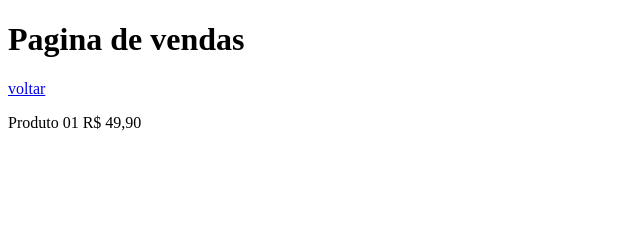
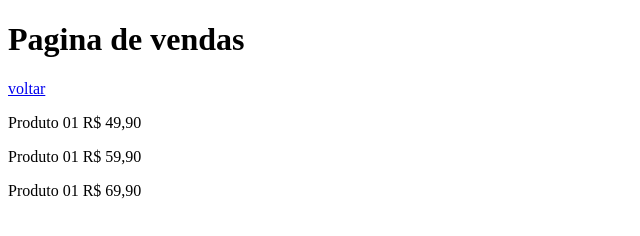
Before and after one commit to fmotac/aulagit, a plain HTML site: page vendas.html in a window 1280 px wide. Shown: the whole page, without its empty margins (0-640 px from the left). Drawn offline with Linux system fonts and the light colour scheme.

Commit message:
terceiro

```diff
--- a/vendas.html
+++ b/vendas.html
@@ -11,5 +11,7 @@
     <h1>Pagina de vendas</h1>
     <a href="index.html">voltar</a>
     <p>Produto 01 R$ 49,90</p>
+    <p>Produto 01 R$ 59,90</p>
+    <p>Produto 01 R$ 69,90</p>
 </body>
 </html>
```
